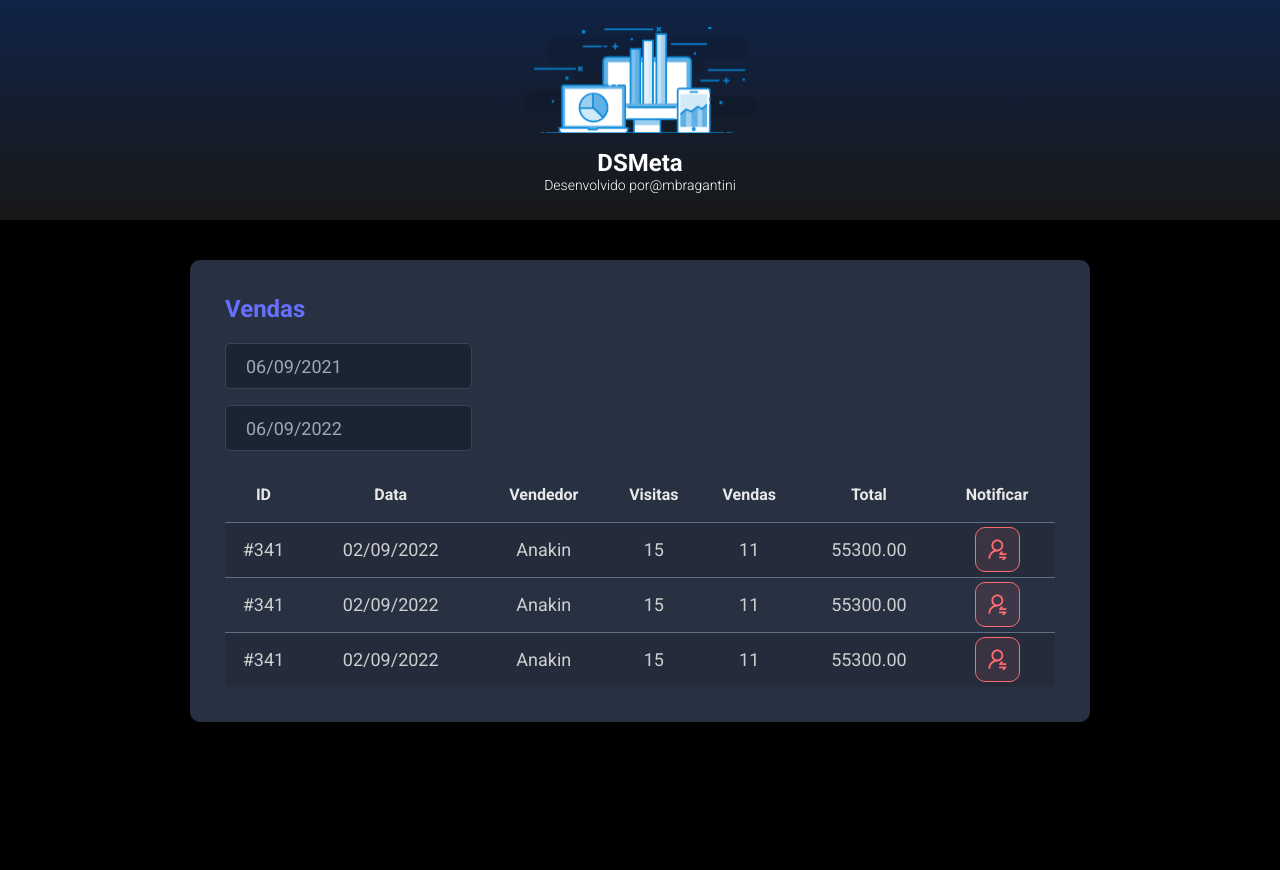
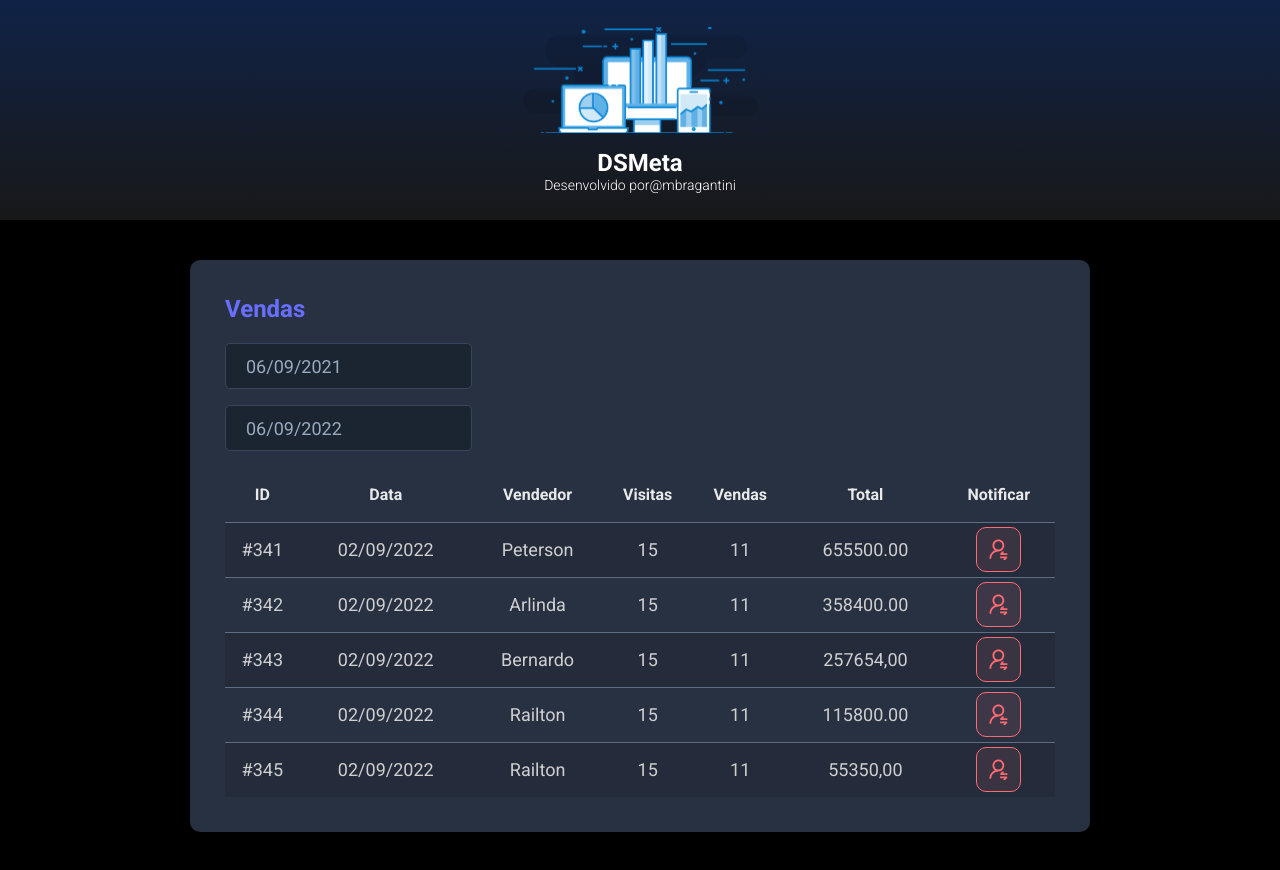
Before and after one commit to MarcusBragantini/dsmeta, a React (Vite) app in the folder frontend/: page / in a window 1280 px wide. Before the commit the page ends 800 px from the top, so only its background shows below. Built offline with nearby package versions, Linux system fonts and the light colour scheme.

Commit message:
SecurityConfig

```diff
--- a/frontend/src/components/SalesCard/index.tsx
+++ b/frontend/src/components/SalesCard/index.tsx
@@ -52,10 +52,10 @@ function SalesCard() {
                         <tr>
                             <td className="show992">#341</td>
                             <td className="show576">02/09/2022</td>
-                            <td>Anakin</td>
+                            <td>Peterson</td>
                             <td className="show992">15</td>
                             <td className="show992">11</td>
-                            <td>55300.00</td>
+                            <td>655500.00</td>
                             <td>
                                 <div className="dsmeta-red-btn-container">
                                     <NotificationButton />
@@ -63,12 +63,12 @@ function SalesCard() {
                             </td>
                         </tr>
                         <tr>
-                            <td className="show992">#341</td>
+                            <td className="show992">#342</td>
                             <td className="show576">02/09/2022</td>
-                            <td>Anakin</td>
+                            <td>Arlinda</td>
                             <td className="show992">15</td>
                             <td className="show992">11</td>
-                            <td>55300.00</td>
+                            <td>358400.00</td>
                             <td>
                                 <div className="dsmeta-red-btn-container">
                                     <NotificationButton />
@@ -76,12 +76,38 @@ function SalesCard() {
                             </td>
                         </tr>
                         <tr>
-                            <td className="show992">#341</td>
+                            <td className="show992">#343</td>
                             <td className="show576">02/09/2022</td>
-                            <td>Anakin</td>
+                            <td>Bernardo</td>
                             <td className="show992">15</td>
                             <td className="show992">11</td>
-                            <td>55300.00</td>
+                            <td>257654,00</td>
+                            <td>
+                                <div className="dsmeta-red-btn-container">
+                                    <NotificationButton />
+                                </div>
+                            </td>
+                        </tr>
+                        <tr>
+                            <td className="show992">#344</td>
+                            <td className="show576">02/09/2022</td>
+                            <td>Railton</td>
+                            <td className="show992">15</td>
+                            <td className="show992">11</td>
+                            <td>115800.00</td>
+                            <td>
+                                <div className="dsmeta-red-btn-container">
+                                    <NotificationButton />
+                                </div>
+                            </td>
+                        </tr>
+                        <tr>
+                            <td className="show992">#345</td>
+                            <td className="show576">02/09/2022</td>
+                            <td>Railton</td>
+                            <td className="show992">15</td>
+                            <td className="show992">11</td>
+                            <td>55350,00</td>
                             <td>
                                 <div className="dsmeta-red-btn-container">
                                     <NotificationButton />
```
Also changed, not shown: 1 other file (tests, documents, lock files or other folders).
